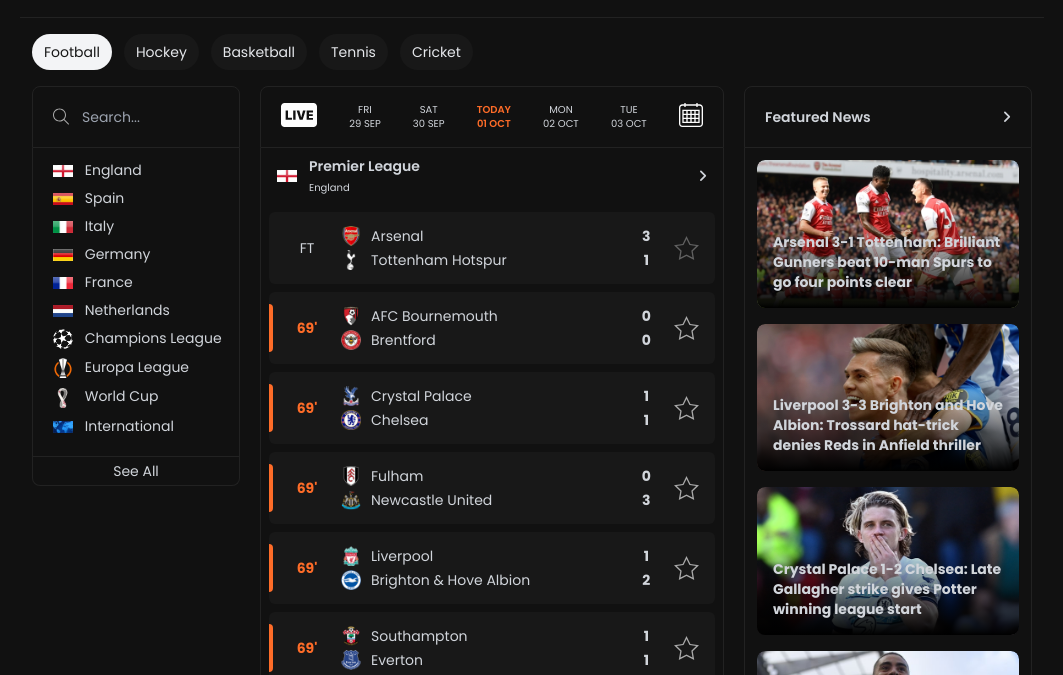
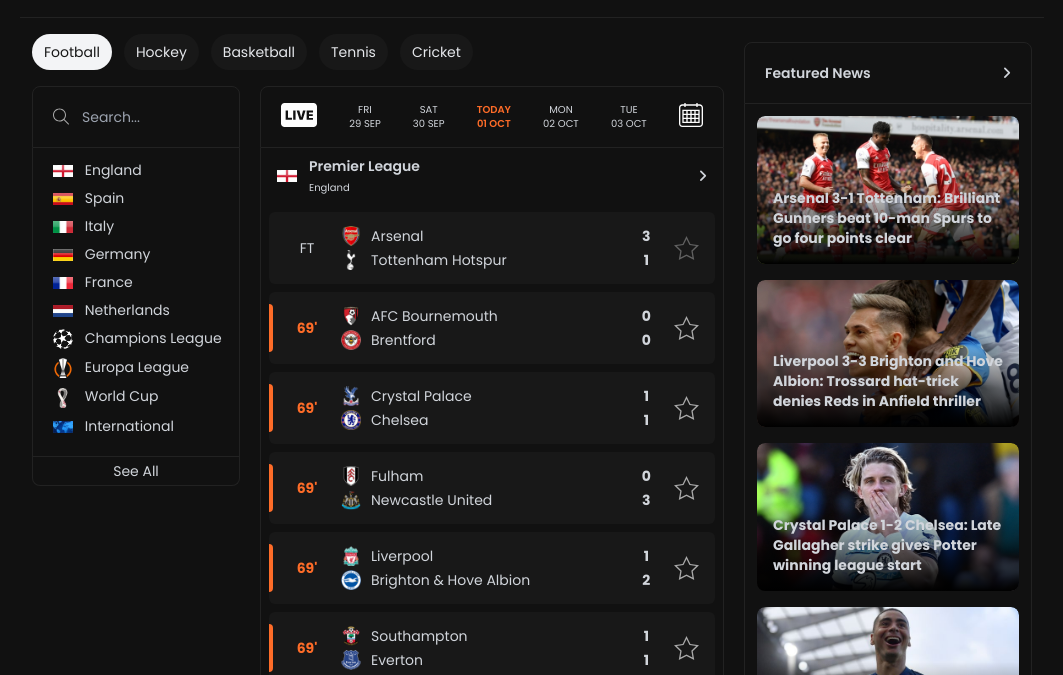
Before and after one commit to prastya28/livescore-tailwind, a website: page public/index.html in a window 1280 px wide. Shown: the part 80-755 px from the top of the page, without its empty margins (108-1171 px from the left). Drawn offline with Linux system fonts and the light colour scheme.

Commit message:
added negative margin to right sidebar + updated readme & ss

```diff
--- a/public/index.html
+++ b/public/index.html
@@ -709,7 +709,7 @@
         </div>
 
         <!-- RIGHT SIDEBAR -->
-        <div class="w-72">
+        <div class="w-72 -mt-11">
             <a href="#">
                 <div class="flex h-auto justify-between border border-livescore-border rounded-t-lg p-5">
                     <div class="font-semibold">Featured News</div>
```
Also changed, not shown: README.md, public/img/ss_01.png (deleted), public/img/ss_02.png (added), public/styles.css, 2 other files.
